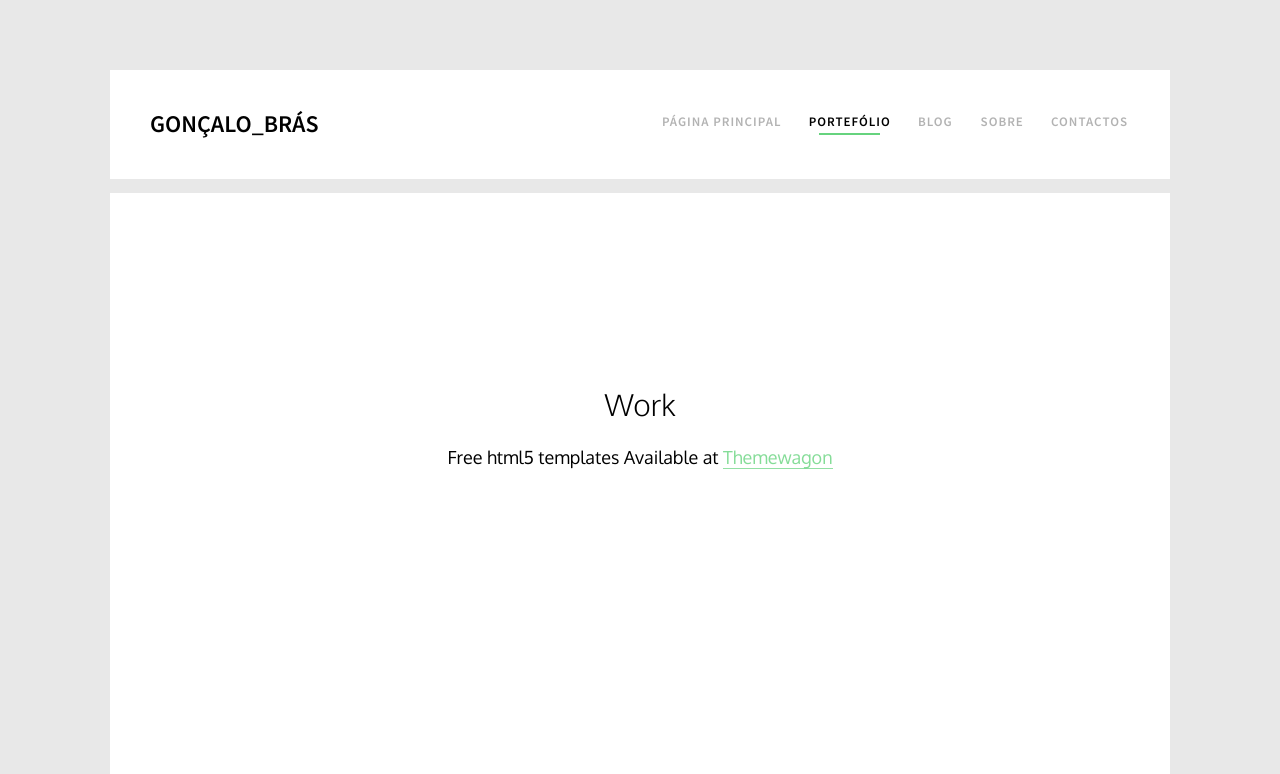
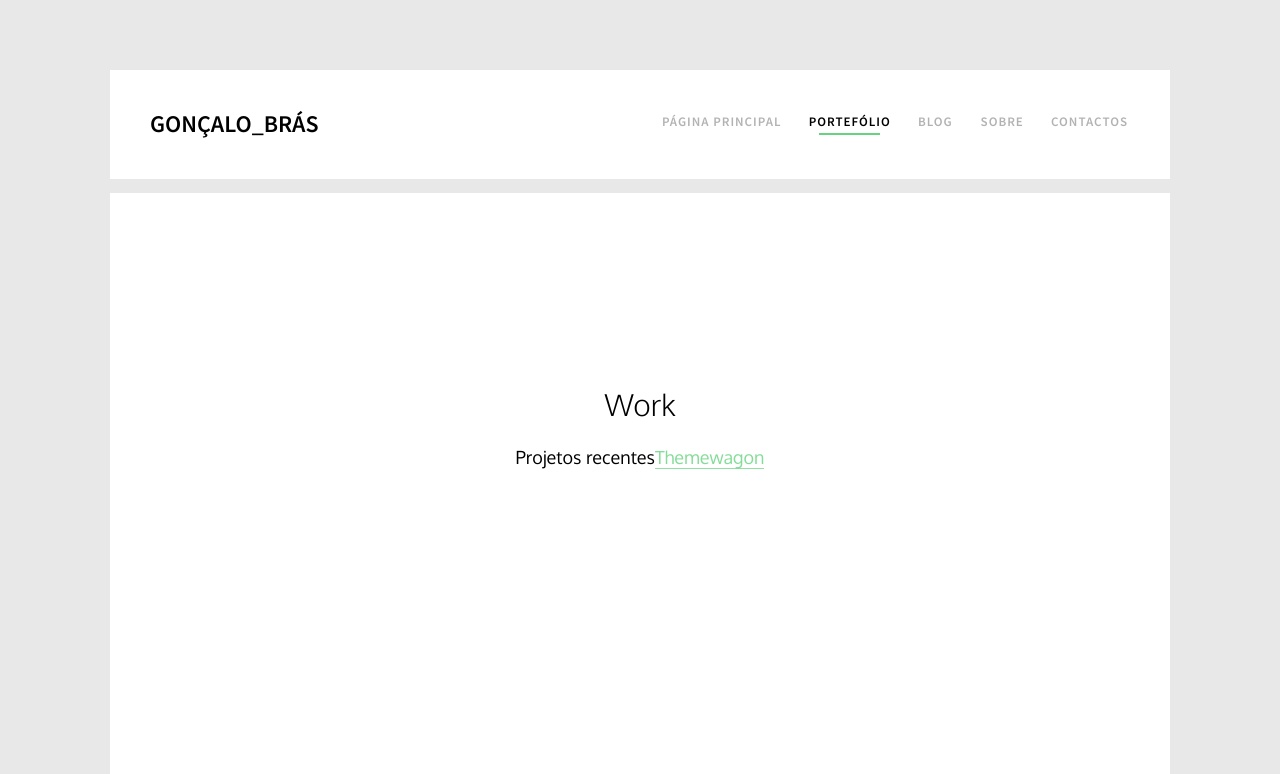
Before and after one commit to goncaloarb/portefoliooficial, a plain HTML site: page work.html in a window 1280 px wide. Shown: the top 774 px of the page. Drawn offline with Linux system fonts and the light colour scheme; files whose address does not match are found by name.

Commit message:
projetos

```diff
--- a/work.html
+++ b/work.html
@@ -105,7 +105,7 @@
 			   			<div class="col-md-6 col-md-offset-3 slider-text slider-text-bg">
 			   				<div class="slider-text-inner text-center">
 			   					<h1>Work</h1>
-									<h2>Free html5 templates Available at <a href="http://themewagon.com/" target="_blank">Themewagon</a></h2>
+									<h2>Projetos recentes<a href="http://themewagon.com/" target="_blank">Themewagon</a></h2>
 			   				</div>
 			   			</div>
 			   		</div>
```
